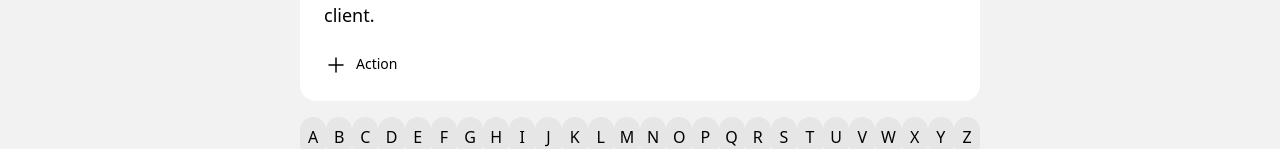
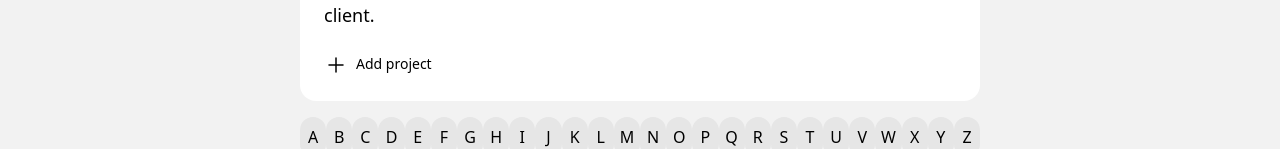
Before and after one commit to avuic-wq/vega-timesheet, a Next.js app in the folder vegait-timesheet/: page /projects in a window 1280 px wide. Shown: the part 299-448 px from the top of the page. Built offline with nearby package versions, Linux system fonts and the light colour scheme; no server answers; the database is empty.

Commit message:
Add modal comp, update listitem & actionbutton click, update miscs

```diff
--- /dev/null
+++ b/vegait-timesheet/src/app/(protected)/(with footer)/clients/@modal/(.)edit/[id]/page.tsx
@@ -0,0 +1,10 @@
+export default async function UpdateClientModal() {
+	return (
+		<div>TEST</div>
+		// <ModalWrapper>
+		// 	<Modal isOpen={true} returnUrl={APP_ROUTES.CLIENTS}>
+		// 		<h2>Update existing Client</h2>
+		// 	</Modal>
+		// </ModalWrapper>
+	);
+}
--- /dev/null
+++ b/vegait-timesheet/src/app/(protected)/(with footer)/clients/@modal/default.tsx
@@ -0,0 +1,3 @@
+export default function Default() {
+	return null;
+}
--- /dev/null
+++ b/vegait-timesheet/src/app/(protected)/(with footer)/clients/layout.tsx
@@ -0,0 +1,14 @@
+export default function ClientsLayout({
+	children,
+	modal,
+}: {
+	children: React.ReactNode;
+	modal: React.ReactNode;
+}) {
+	return (
+		<>
+			{children}
+			{modal}
+		</>
+	);
+}
--- a/vegait-timesheet/src/app/(protected)/(with footer)/clients/page.tsx
+++ b/vegait-timesheet/src/app/(protected)/(with footer)/clients/page.tsx
@@ -38,7 +38,7 @@ export default async function Clients({ searchParams }: Props) {
 
 	return (
 		<div className="flex flex-col gap-4">
-			<Header pathname={APP_ROUTES.CLIENTS} />
+			<Header setting={APP_ROUTES.CLIENTS} />
 			<LetterFilters letters={filterData} />
 			{/* TO-DO: ADD PLACEHOLDER FOR LIST? (check: suspension?) UNTIL REQUEST FINISHES */}
 			<ClientList
--- a/vegait-timesheet/src/app/(protected)/(with footer)/projects/page.tsx
+++ b/vegait-timesheet/src/app/(protected)/(with footer)/projects/page.tsx
@@ -37,7 +37,7 @@ export default async function Projects({ searchParams }: Props) {
 
 	return (
 		<div className="flex flex-col gap-4">
-			<Header pathname={APP_ROUTES.PROJECTS} />
+			<Header setting={APP_ROUTES.PROJECTS} />
 			<LetterFilters letters={filterData} />
 			{/* TO-DO: ADD PLACEHOLDER FOR LIST? (check: suspension?) UNTIL REQUEST FINISHES */}
 			<ProjectsList
--- a/vegait-timesheet/src/components/Header/ActionButton.tsx
+++ b/vegait-timesheet/src/components/Header/ActionButton.tsx
@@ -1,21 +1,27 @@
 "use client";
 
+import Link from "next/link";
 import { usePathname } from "next/navigation";
-import { useState } from "react";
 import Icon from "@/src/components/Icon";
 import Text from "@/src/components/Text";
 import { config } from "./config";
 
-const ActionButton = () => {
-	const [isActionModalOn, setIsActionModalOn] = useState<boolean>(false);
+interface Props {
+	setting: string;
+}
+
+const ActionButton = ({ setting }: Props) => {
 	const pathname = usePathname();
-	const { actionText } = config[pathname];
+	const { actionText } = config[setting];
 
 	return (
-		<div className="flex justify-left align-center gap-2 cursor-pointer w-fit">
-			<Icon name="plus" onClick={() => {}} />
+		<Link
+			href={`${pathname}/create`}
+			className="flex justify-left align-center gap-2 cursor-pointer w-fit"
+		>
+			<Icon name="plus" />
 			<Text value={actionText} className="body-md" />
-		</div>
+		</Link>
 	);
 };
 
--- a/vegait-timesheet/src/components/Header/Header.tsx
+++ b/vegait-timesheet/src/components/Header/Header.tsx
@@ -8,11 +8,11 @@ import Search from "./Search";
 const staticStyles = "flex bg-white rounded-[16px] p-6 gap-2";
 
 interface Props {
-	pathname: string;
+	setting: string;
 }
 
-const Header = ({ pathname }: Props) => {
-	const config = headerConfig[pathname] || {};
+const Header = ({ setting }: Props) => {
+	const config = headerConfig[setting] || {};
 	const { title, description, hasActionButton, hasSearch } = config;
 
 	const dynamicStyles = `${hasSearch ? "justify-center" : "justify-left"}`;
@@ -22,7 +22,7 @@ const Header = ({ pathname }: Props) => {
 			<div className="basis-[45%] flex flex-col gap-6">
 				<Text value={title} className="font-bold heading-lg" />
 				<Text value={description} className="text-lg" />
-				{hasActionButton && <ActionButton />}
+				{hasActionButton && <ActionButton setting={setting} />}
 			</div>
 
 			{hasSearch && (
--- a/vegait-timesheet/src/components/Header/config.ts
+++ b/vegait-timesheet/src/components/Header/config.ts
@@ -19,7 +19,7 @@ export const config: Record<string, ConfigProps> = {
 		title: "Clients",
 		description:
 			"Here, you have full control over your client database, empowering you to efficiently organise and maintain your client.",
-		actionText: "Action",
+		actionText: "Add client",
 		hasActionButton: true,
 		hasSearch: true,
 	},
@@ -27,7 +27,7 @@ export const config: Record<string, ConfigProps> = {
 		title: "Projects",
 		description:
 			"Here, you have full control over your project database, empowering you to efficiently organise and maintain your client.",
-		actionText: "Action",
+		actionText: "Add project",
 		hasActionButton: true,
 		hasSearch: true,
 	},
--- a/vegait-timesheet/src/components/List/List.tsx
+++ b/vegait-timesheet/src/components/List/List.tsx
@@ -1,5 +1,3 @@
-import { debounce } from "lodash";
-import { DEBOUNCE_TIME } from "@/src/lib/consts";
 import type { ListItem as ListItemType } from "./ListItem";
 import ListItem from "./ListItem";
 import Pagination from "./Pagination/Pagination";
@@ -11,17 +9,11 @@ interface Props {
 }
 
 export const List = ({ data, totalPages, currentPage }: Props) => {
-	const handleItemClick = () => {};
-
-	const debouncedItemClick = debounce(handleItemClick, DEBOUNCE_TIME.DEFAULT);
-
 	return (
 		<div className="flex flex-col gap-6">
 			<ul>
 				{data.map((item) => {
-					return (
-						<ListItem key={item.id} item={item} onClick={debouncedItemClick} />
-					);
+					return <ListItem key={item.id} item={item} />;
 				})}
 			</ul>
 			<Pagination currentPage={currentPage} totalPages={totalPages} />
--- a/vegait-timesheet/src/components/List/ListItem.tsx
+++ b/vegait-timesheet/src/components/List/ListItem.tsx
@@ -1,4 +1,8 @@
+"use client";
+
 import type { Client, Project } from "@prisma/client";
+import Link from "next/link";
+import { usePathname } from "next/navigation";
 import Icon from "@/src/components/Icon";
 import Text from "@/src/components/Text";
 import { isClientType } from "@/src/lib/typeguards/isClientType";
@@ -7,17 +11,15 @@ export type ListItem = Client | Project;
 
 interface Props {
 	item: ListItem;
-	onClick: React.MouseEventHandler<HTMLDivElement>;
 }
 
 const ListItem = ({ item }: Props) => {
+	const pathname = usePathname();
 	const isClient = isClientType(item);
 
 	return (
-		<button
-			type="button"
-			className="flex justify-between px-6 py-3 bg-primary rounded-[16px] mt-2 w-full cursor-pointer"
-		>
+		<Link href={`${pathname}/edit/${item.id}`}>
+			<div className="flex justify-between px-6 py-3 bg-primary rounded-[16px] mt-2 w-full cursor-pointer">
 				<div className="flex gap-2">
 					<Text value={item.name} />
 					{isClient && (
@@ -25,7 +27,8 @@ const ListItem = ({ item }: Props) => {
 					)}
 				</div>
 				<Icon name="chevron-right" />
-		</button>
+			</div>
+		</Link>
 	);
 };
 
--- /dev/null
+++ b/vegait-timesheet/src/components/Modal/Modal.tsx
@@ -0,0 +1,68 @@
+"use client";
+
+import { useRouter } from "next/navigation";
+import { type ReactNode, useEffect, useRef } from "react";
+import { createPortal } from "react-dom";
+
+interface Props {
+	isOpen: boolean;
+	returnUrl: string;
+	children: ReactNode;
+}
+
+const Modal = ({ isOpen, returnUrl, children }: Props) => {
+	const modalRef = useRef<HTMLDivElement>(null);
+	const router = useRouter();
+
+	useEffect(() => {
+		if (!isOpen) return;
+
+		const handleClickOutside = (event: MouseEvent) => {
+			if (
+				modalRef.current &&
+				!modalRef.current.contains(event.target as Node)
+			) {
+				router.push(returnUrl);
+			}
+		};
+
+		document.addEventListener("mousedown", handleClickOutside);
+
+		return () => {
+			document.removeEventListener("mousedown", handleClickOutside);
+		};
+	}, [isOpen, returnUrl, router.push]);
+
+	useEffect(() => {
+		if (!isOpen) return;
+
+		const handleEscKey = (event: KeyboardEvent) => {
+			if (event.key === "Escape") {
+				router.push(returnUrl);
+			}
+		};
+
+		document.addEventListener("keydown", handleEscKey);
+
+		return () => {
+			document.removeEventListener("keydown", handleEscKey);
+		};
+	}, [isOpen, returnUrl, router.push]);
+
+	if (!isOpen) return null;
+
+	return createPortal(
+		<div className="fixed inset-0 z-50 flex items-center justify-center p-4">
+			<div className="absolute inset-0 bg-black opacity-50 transition-opacity" />
+			<div
+				ref={modalRef}
+				className="relative bg-white rounded-lg shadow-xl max-w-md w-full max-h-[90vh] overflow-y-auto z-10"
+			>
+				{children}
+			</div>
+		</div>,
+		document.body,
+	);
+};
+
+export default Modal;
```
Lines whose indentation alone changed are shown as unchanged.
